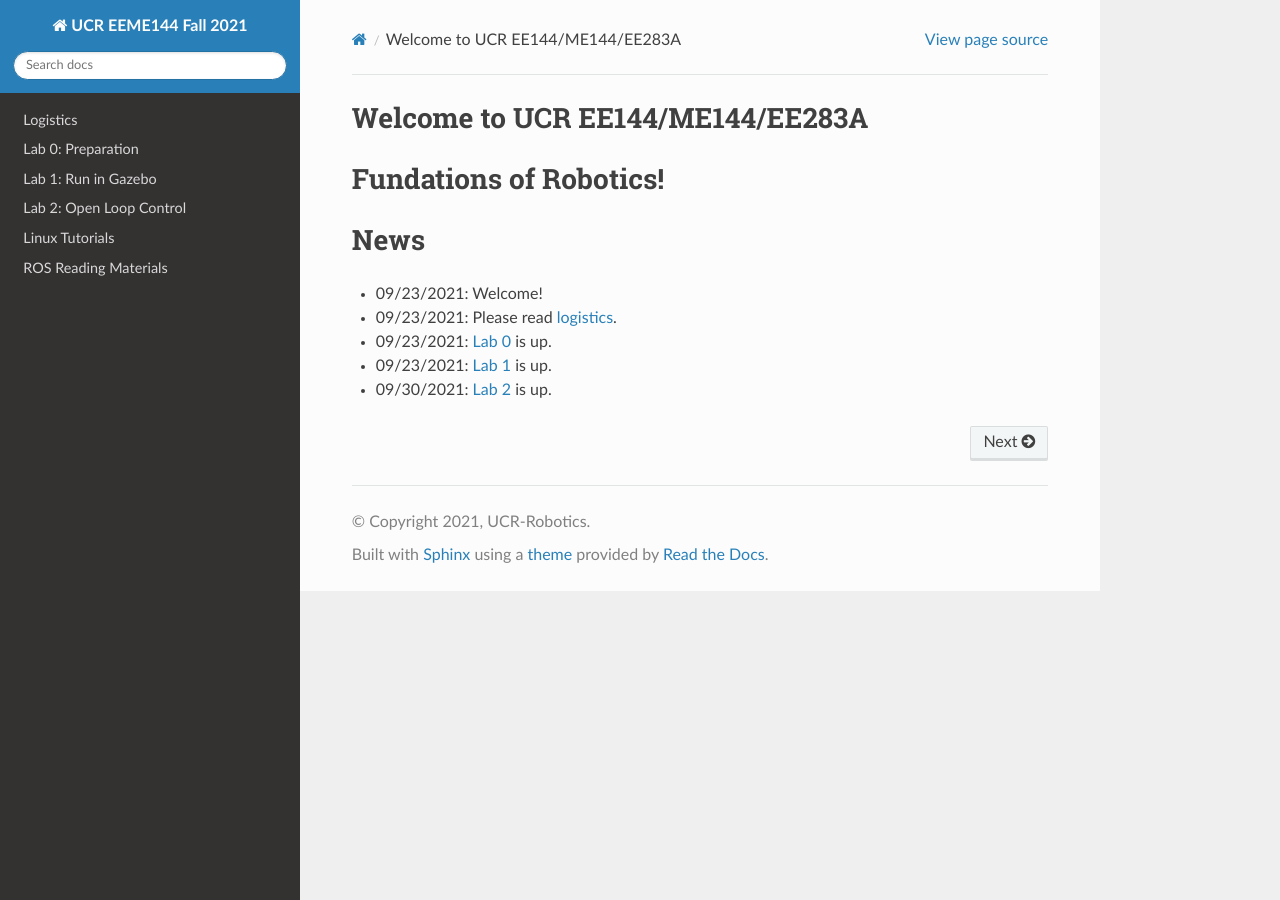
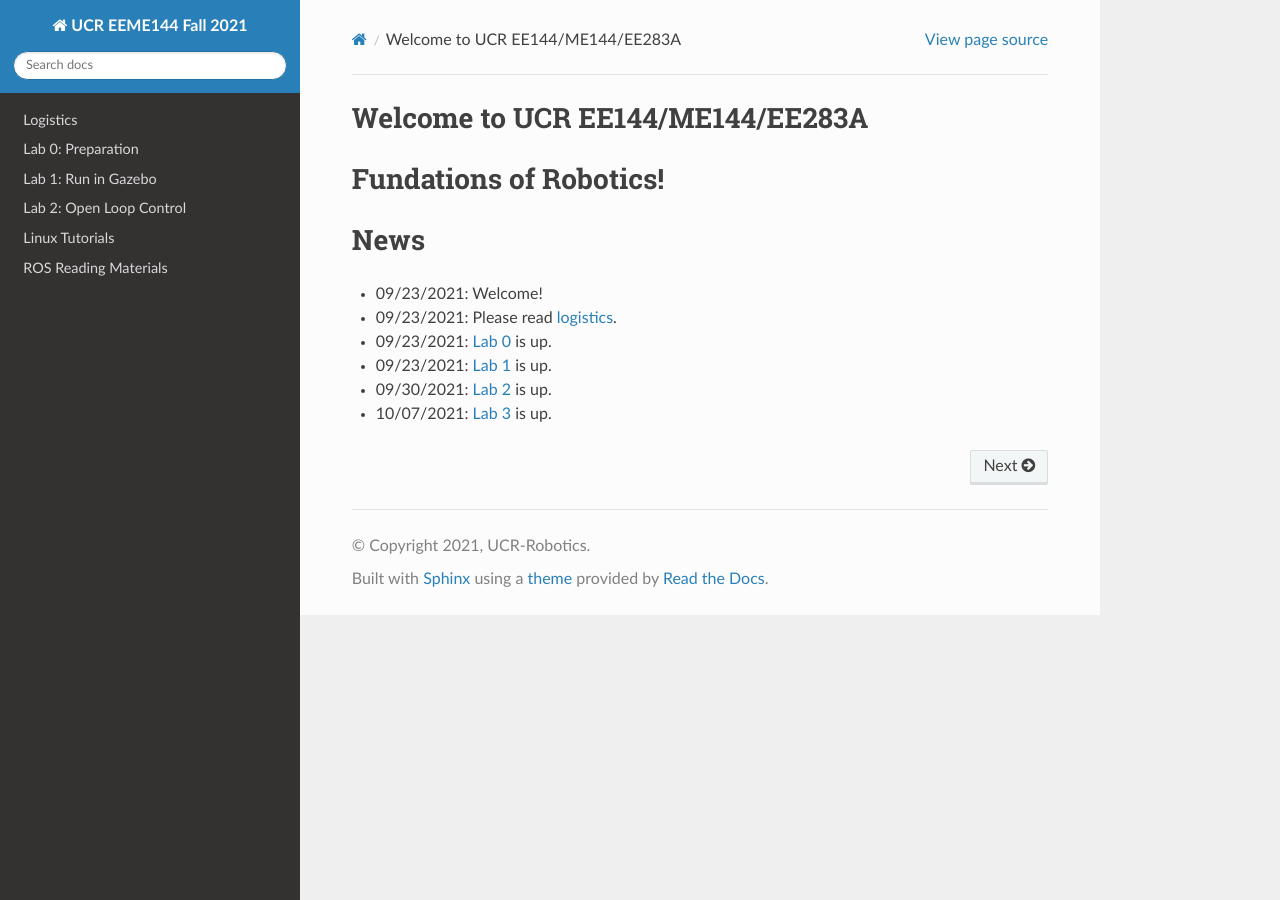
Before and after one commit to UCR-Robotics/ee144, a Sphinx documentation site: the page built from docs/index.rst, in a window 1280 px wide. Built offline with Sphinx 7.4.7 and the Read the Docs theme 2.0.0, drawn with Linux system fonts in a browser that asks for light colours.

Commit message:
Lab 3 is up

```diff
--- a/docs/index.rst
+++ b/docs/index.rst
@@ -28,11 +28,11 @@ News
 - 09/23/2021: `Lab 0 <lab0.html>`_ is up.
 - 09/23/2021: `Lab 1 <lab1.html>`_ is up.
 - 09/30/2021: `Lab 2 <lab2.html>`_ is up.
+- 10/07/2021: `Lab 3 <lab3.html>`_ is up.
 
 ..
    - 10/12/2020: `Linux Tutorials <linux.html>`_ have been posted.
    - 10/12/2020: `ROS Reading Materials <ros.html>`_ have been posted.
-   - 10/18/2020: `Lab 3 <lab3.html>`_ is up.
    - 10/26/2020: `Lab 4 <lab4.html>`_ is up.
    - 11/02/2020: `Lab 5 <lab5.html>`_ is up.
    - 11/03/2020: `Lab 4 Bonus <lab4bonus.html>`_ is up.
```
